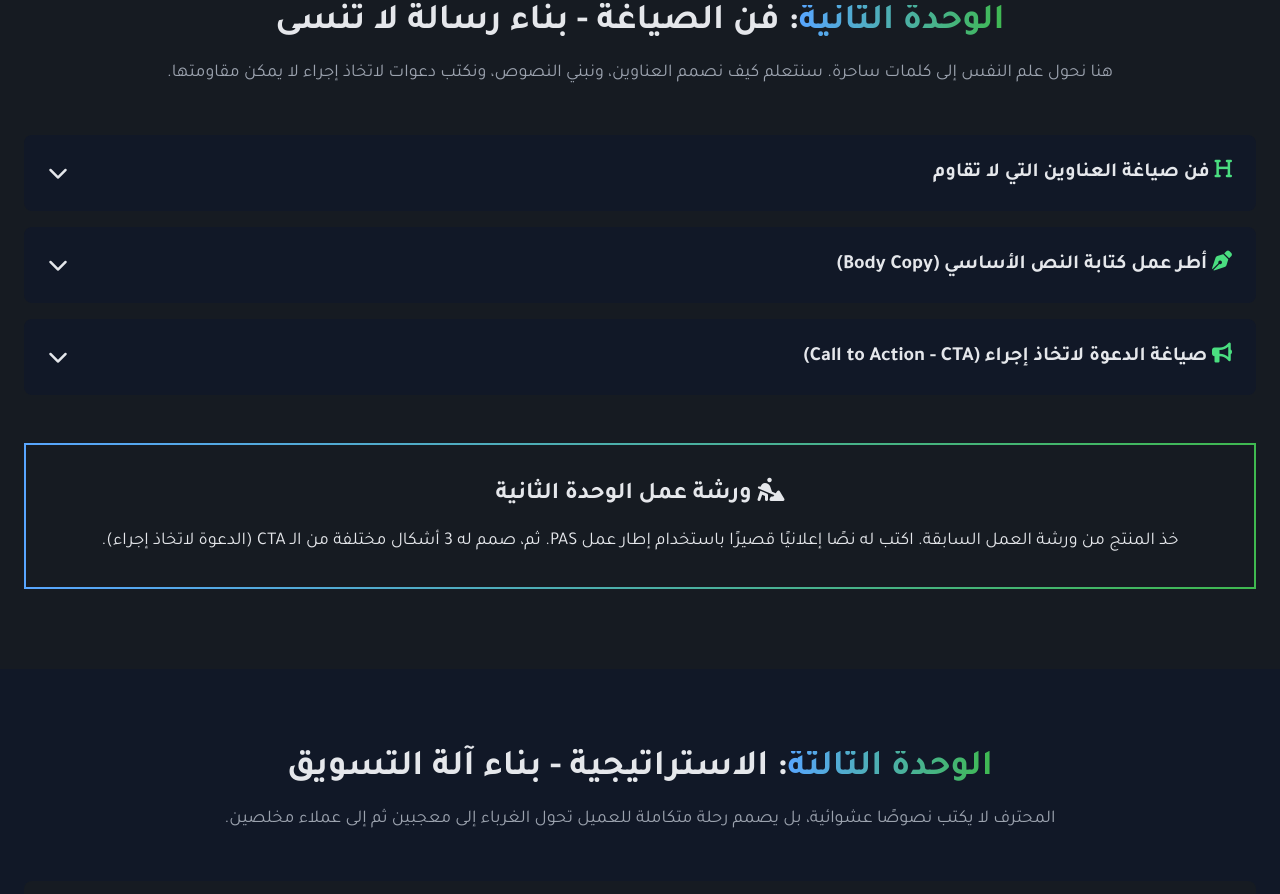
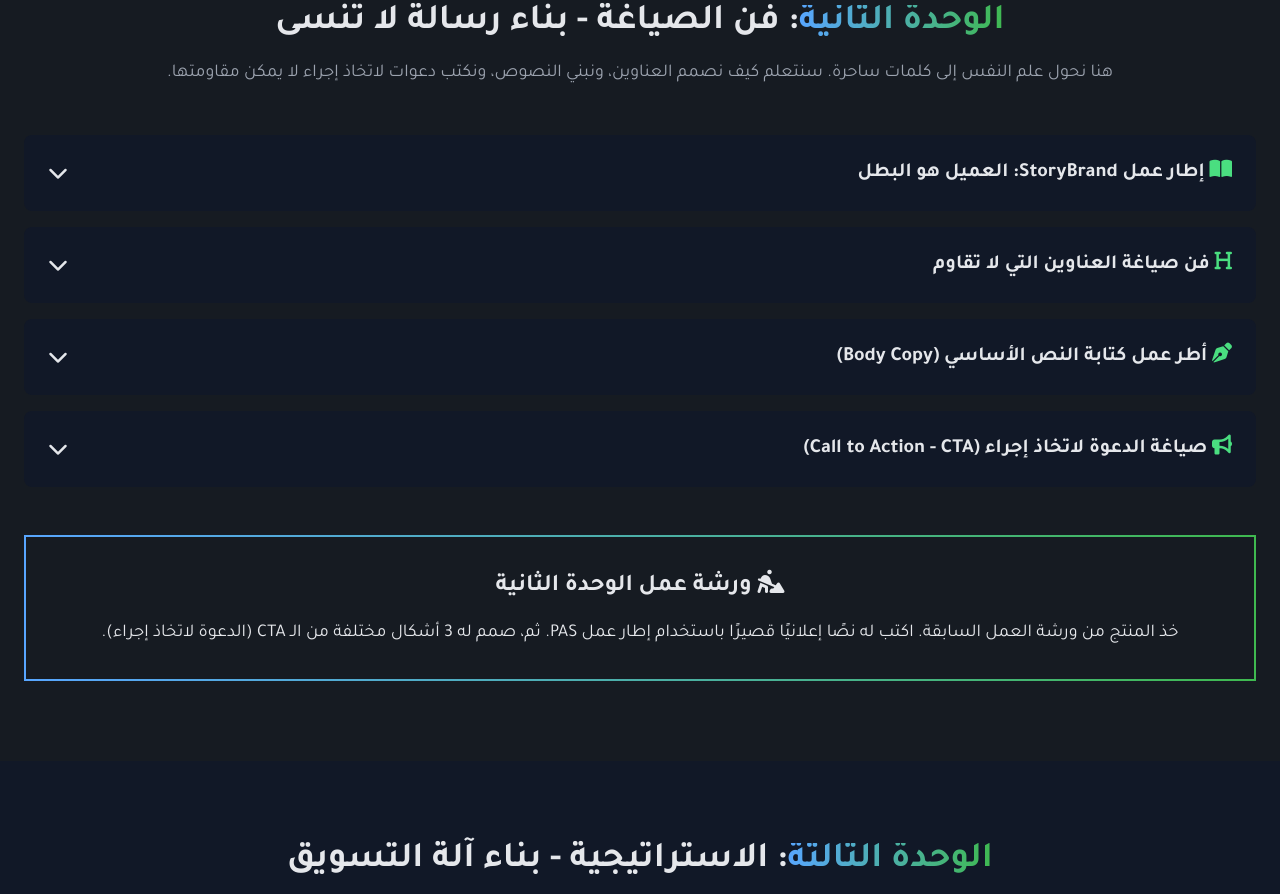
Before and after one commit to abdobasic2/copywriting, a plain HTML site: page index.html in a window 1280 px wide. Shown: the part 1957-2851 px from the top of the page. Drawn offline with nearby package versions, Linux system fonts and the light colour scheme.

Commit message:
index.html

```diff
--- a/index.html
+++ b/index.html
@@ -196,11 +196,37 @@
             <p class="text-lg text-center text-gray-400 mb-12">هنا نحول علم النفس إلى كلمات ساحرة. سنتعلم كيف نصمم العناوين، ونبني النصوص، ونكتب دعوات لاتخاذ إجراء لا يمكن مقاومتها.</p>
 
              <div class="accordion">
-                <!-- Accordion Item 1: Headlines -->
+                <!-- Accordion Item 1: StoryBrand (Corrected and Inserted) -->
+                <div class="accordion-item bg-gray-900 rounded-lg mb-4">
+                    <button class="accordion-button w-full text-right p-6 text-xl font-bold flex justify-between items-center">
+                        <span><i class="fa-solid fa-book-open text-green-400"></i> إطار عمل StoryBrand: العميل هو البطل</span>
+                        <i class="fa-solid fa-chevron-down"></i>
+                    </button>
+                    <div class="accordion-content px-6">
+                        <div class="py-4 border-t border-gray-700">
+                            <p class="mb-4">أكبر خطأ تقع فيه الشركات هو أنها تجعل نفسها بطل القصة. الحقيقة هي أن العميل لا يهتم ببطولة شركتك، بل يهتم ببطولته الخاصة. أنت لست البطل (مثل سوبرمان)، أنت المرشد الحكيم (مثل يودا في حرب النجوم) الذي يساعد البطل على النجاح.</p>
+                            <h4 class="font-bold text-lg mb-2 text-blue-400">مكونات القصة السبعة:</h4>
+                            <ol class="list-decimal pr-6 space-y-2">
+                                <li><strong>البطل (العميل):</strong> لديه مشكلة يريد حلها.</li>
+                                <li><strong>المشكلة:</strong> لها ثلاثة مستويات (خارجية، داخلية، وفلسفية).</li>
+                                <li><strong>المرشد (أنت/علامتك التجارية):</strong> يقابل البطل ويظهر التعاطف والسلطة.</li>
+                                <li><strong>الخطة:</strong> يقدم المرشد للبطل خطة واضحة من خطوات بسيطة.</li>
+                                <li><strong>الدعوة للعمل (Call to Action - CTA):</strong> يحفز المرشد البطل على اتخاذ إجراء.</li>
+                                <li><strong>تجنب الفشل:</strong> يوضح المرشد ما سيحدث إذا لم يتخذ البطل إجراءً.</li>
+                                <li><strong>الوصول للنجاح:</strong> يرسم المرشد صورة للحياة الرائعة بعد تحقيق الهدف.</li>
+                            </ol>
+                             <div class="pro-tip mt-4">
+                                <p><i class="fa-solid fa-lightbulb"></i> <strong>مثال تطبيقي (شركة تدريب رياضي):</strong> أنت (البطل) تريد أن تصبح بصحة أفضل (المشكلة). مدربنا (المرشد) الذي ساعد المئات قبلك (سلطة) يفهم شعورك بالإحباط (تعاطف)، ويقدم لك خطة غذائية وتدريبية من 3 خطوات (الخطة). "احجز استشارتك المجانية اليوم" (الدعوة للعمل) لتتجنب الشعور بالتعب والإرهاق (الفشل) وتصل إلى الجسم المثالي المليء بالطاقة (النجاح).</p>
+                            </div>
+                        </div>
+                    </div>
+                </div>
+
+                <!-- Accordion Item 2: Headlines -->
                 <div class="accordion-item bg-gray-900 rounded-lg mb-4">
                     <button class="accordion-button w-full text-right p-6 text-xl font-bold flex justify-between items-center">
                         <span><i class="fa-solid fa-heading text-green-400"></i> فن صياغة العناوين التي لا تقاوم</span>
-                        <i class="fa-solid fa-chevron-down"></i>
+                         <i class="fa-solid fa-chevron-down"></i>
                     </button>
                     <div class="accordion-content px-6">
                          <div class="py-4 border-t border-gray-700">
@@ -209,7 +235,7 @@
                             <ol class="list-decimal pr-6 space-y-4">
                                 <li><strong>الفائدة المباشرة:</strong> "الطريقة الجديدة لـ [تحقيق نتيجة مرغوبة]". <br><span class="text-gray-400">مثال: "الطريقة الجديدة لتعلم الإنجليزية في 15 دقيقة يوميًا".</span></li>
                                 <li><strong>"كيف تفعل":</strong> "كيف [تحقق نتيجة مرغوبة] بدون [ألم أو مشكلة]". <br><span class="text-gray-400">مثال: "كيف تخسر الوزن بدون الذهاب إلى الجيم".</span></li>
-                                <li><strong>السؤال المثير للفضول:</strong> اطرح سؤالاً يت reson resonate مع مشكلة القارئ. <br><span class="text-gray-400">مثال: "هل ترتكب هذه الأخطاء في سيرتك الذاتية؟"</span></li>
+                                <li><strong>السؤال المثير للفضول:</strong> اطرح سؤالاً يلامس مشكلة القارئ. <br><span class="text-gray-400">مثال: "هل ترتكب هذه الأخطاء في سيرتك الذاتية؟"</span></li>
                                 <li><strong>القائمة الرقمية:</strong> "X طرق لـ [تحقيق نتيجة مرغوبة]". <br><span class="text-gray-400">مثال: "7 طرق مثبتة علميًا لزيادة تركيزك".</span></li>
                                 <li><strong>الشهادة/الإجماع:</strong> "هكذا [فعل شخص مثل القارئ] [نتيجة مذهلة]". <br><span class="text-gray-400">مثال: "هكذا تمكنت أم لطفلين من بناء عملها الخاص من المنزل".</span></li>
                             </ol>
@@ -217,7 +243,7 @@
                     </div>
                 </div>
 
-                <!-- Accordion Item 2: Body Copy -->
+                <!-- Accordion Item 3: Body Copy -->
                 <div class="accordion-item bg-gray-900 rounded-lg mb-4">
                     <button class="accordion-button w-full text-right p-6 text-xl font-bold flex justify-between items-center">
                         <span><i class="fa-solid fa-pen-nib text-green-400"></i> أطر عمل كتابة النص الأساسي (Body Copy)</span>
@@ -245,7 +271,7 @@
                     </div>
                 </div>
 
-                <!-- Accordion Item 3: Call to Action -->
+                <!-- Accordion Item 4: Call to Action -->
                 <div class="accordion-item bg-gray-900 rounded-lg mb-4">
                     <button class="accordion-button w-full text-right p-6 text-xl font-bold flex justify-between items-center">
                         <span><i class="fa-solid fa-bullhorn text-green-400"></i> صياغة الدعوة لاتخاذ إجراء (Call to Action - CTA)</span>
```
